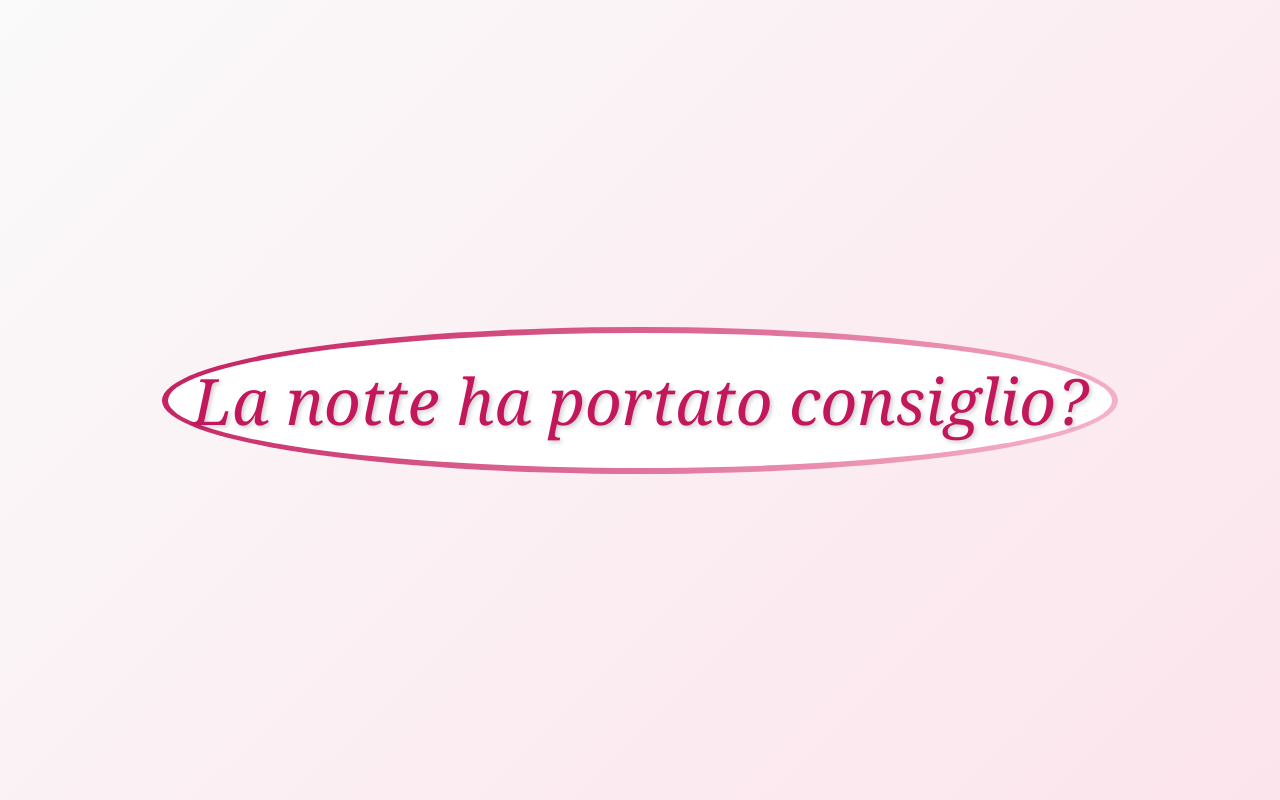
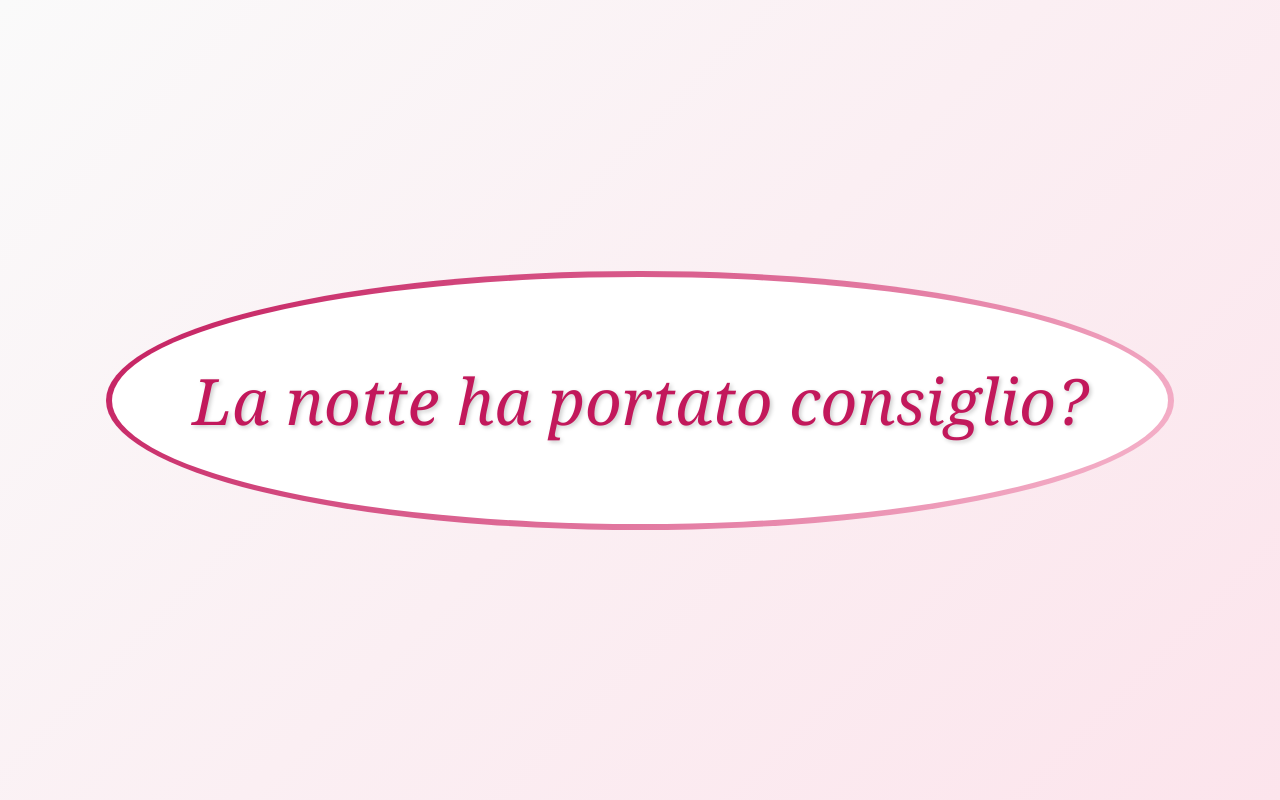
Before and after one commit to Manu021120/feedback, a plain HTML site: page index.html in a window 1280 px wide. Drawn offline with Linux system fonts and the light colour scheme.

Commit message:
Update index.html

```diff
--- a/index.html
+++ b/index.html
@@ -28,6 +28,11 @@
       background: linear-gradient(white, white) padding-box,
                   linear-gradient(135deg, #c2185b, #f8bbd0) border-box;
     }
+    @media (min-width: 1024px) {
+      h1 {
+        padding: 5rem;
+      }
+    }
   </style>
 </head>
 <body>
```
